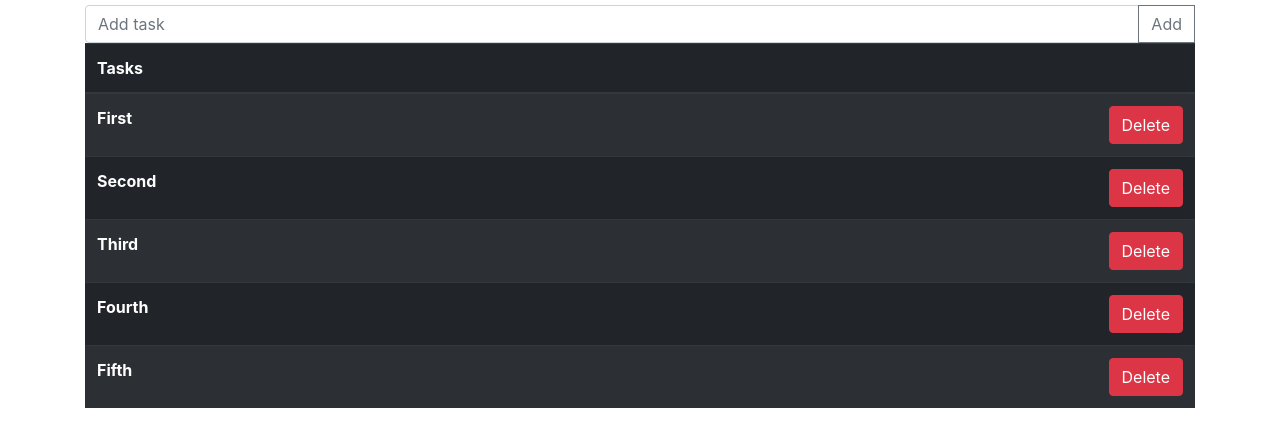
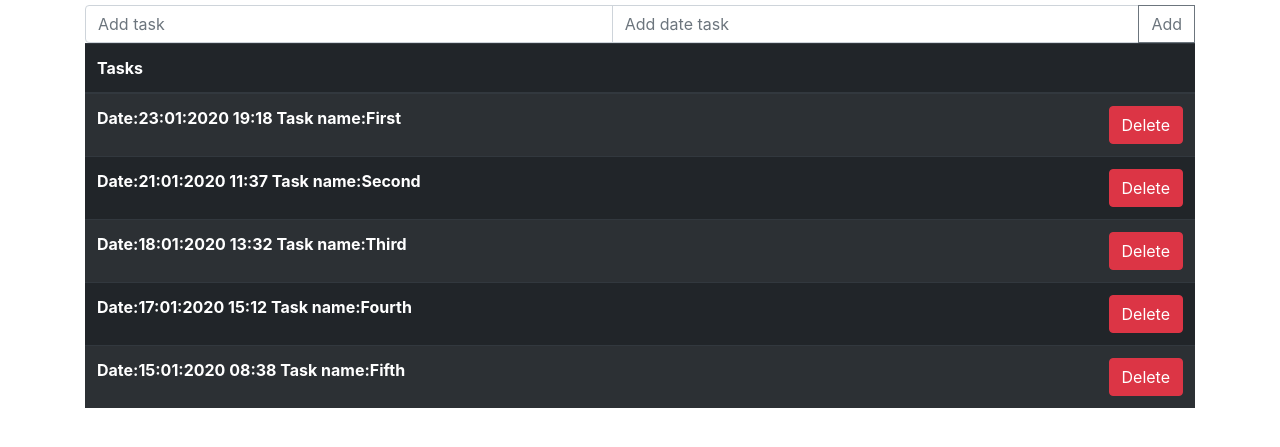
Before and after one commit to Singlefig/ToDoListVueJS, a plain HTML site: page index.html in a window 1280 px wide. Shown: the part 51-498 px from the top of the page. Drawn offline with nearby package versions, Linux system fonts and the light colour scheme.

Commit message:
Add date inputs

```diff
--- a/index.html
+++ b/index.html
@@ -17,6 +17,7 @@
             <form class="form">
                 <div class="input-group mb3">
                     <input type="text" class="form-control" placeholder="Add task" id="itemForm">
+                    <input type="text" class="form-control" placeholder="Add date task" id="itemDateForm">
                     <div class="input-group-append">
                         <button class="btn btn-outline-secondary" v-on:click="addItem" type="button">Add</button>
                     </div>
@@ -30,7 +31,7 @@
                         </thead>
                         <tbody>
                             <tr v-for="item in tasks">
-                                <th scope="row">{{item.text}} <button @click="deleteItem(item)" style="float: right;" type="button" class="btn btn-danger">Delete</button></th>
+                                <th scope="row">Date:{{item.date}} Task name:{{item.text}} <button @click="deleteItem(item)" style="float: right;" type="button" class="btn btn-danger">Delete</button></th>
                             </tr>
                         </tbody>
                     </table>
--- a/script.js
+++ b/script.js
@@ -3,21 +3,23 @@ var app = new Vue ({
     data: {
         title:"ToDo List",
         tasks: [
-            {text: "First"},
-            {text: "Second"},
-            {text: "Third"},
-            {text: "Fourth"},
-            {text: "Fifth"}
+            {text: "First",date: "23:01:2020 19:18"},
+            {text: "Second",date: "21:01:2020 11:37"},
+            {text: "Third",date: "18:01:2020 13:32"},
+            {text: "Fourth",date: "17:01:2020 15:12"},
+            {text: "Fifth",date: "15:01:2020 08:38"}
         ]
     },
     methods: {
         addItem: function() {
             let input = document.getElementById('itemForm');
-            if(input.value !== '') {
+            let inputDate = document.getElementById('itemDateForm');
+            if(input.value !== '' && inputDate.value !== '') {
                 this.tasks.push({
-                    text:input.value
+                    text:input.value,date:inputDate.value
                 })
                 input.value = "";
+                inputDate.value = "";
             }
         },
         deleteItem: function(item) {
```
